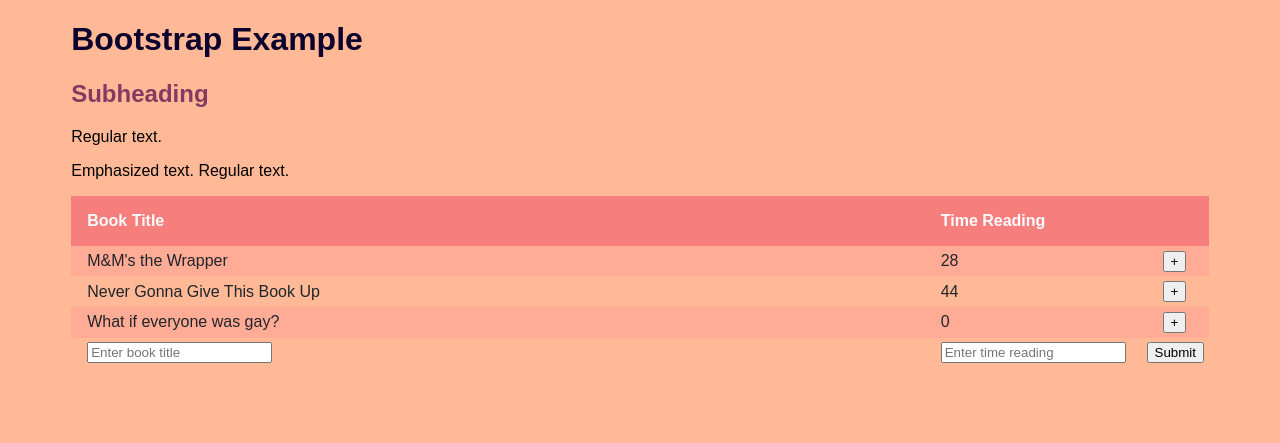
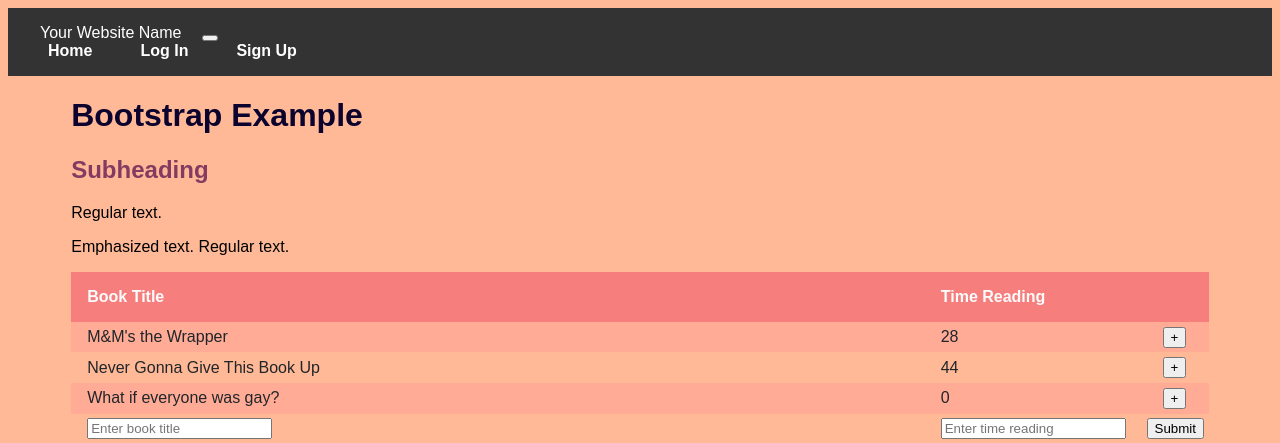
Before and after one commit to Cerluain/Better-read-than-Dead, a Flask app: page / in a window 1280 px wide. Shown: the top 443 px of the page. Run offline with Flask 3, Linux system fonts and the light colour scheme.

Commit message:
Commit before changing the nav bar

```diff
--- a/static/css/styles.css
+++ b/static/css/styles.css
@@ -14,6 +14,46 @@ h1 {
 
 h2 {
   color: #843B62;
+}
+
+nav {
+  display: flex;
+  justify-content: space-between;
+  align-items: center;
+  background-color: #333;
+  color: #fff;
+  padding: 1rem;
+}
+
+nav a {
+  color: #fff;
+  text-decoration: none;
+  margin: 0 1rem;
+}
+
+nav a:hover {
+  text-decoration: underline;
+}
+
+nav ul {
+  display: flex;
+  list-style: none;
+  margin: 0;
+  padding: 0;
+}
+
+nav ul li {
+  margin: 0 0.5rem;
+}
+
+nav ul li a {
+  color: #fff;
+  text-decoration: none;
+  font-weight: bold;
+}
+
+nav ul li a:hover {
+  text-decoration: underline;
 }
 
 .small-emphasis {
--- a/templates/home.html
+++ b/templates/home.html
@@ -7,6 +7,28 @@
   <link rel="stylesheet" type="text/css" href="{{ url_for('static', filename='css/styles.css') }}">
 </head>
 <body>
+  <nav class="navbar navbar-expand-lg navbar-light bg-light">
+    <div class="container-fluid">
+      <a class="navbar-brand" href="#">Your Website Name</a>
+      <button class="navbar-toggler" type="button" data-bs-toggle="collapse" data-bs-target="#navbarNav" aria-controls="navbarNav" aria-expanded="false" aria-label="Toggle navigation">
+        <span class="navbar-toggler-icon"></span>
+      </button>
+      <div class="collapse navbar-collapse" id="navbarNav">
+        <ul class="navbar-nav me-auto">
+          <li class="nav-item">
+            <a class="nav-link active" aria-current="page" href="#">Home</a>
+          </li>
+          <li class="nav-item">
+            <a class="nav-link" href="#">Log In</a>
+          </li>
+          <li class="nav-item">
+            <a class="nav-link" href="#">Sign Up</a>
+          </li>
+        </ul>
+      </div>
+    </div>
+  </nav>
+
   <div class="container">
     <h1>Bootstrap Example</h1>
     <h2>Subheading</h2>
@@ -149,9 +171,5 @@
 
   </script>
 
-
-
-
-
 </body>
 </html>
```
